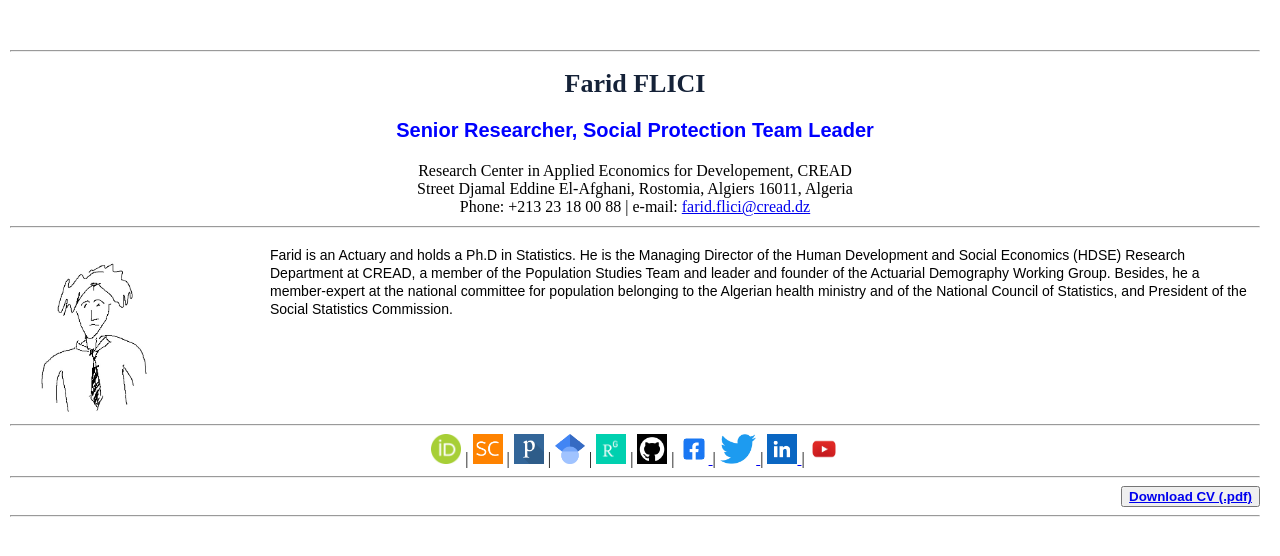
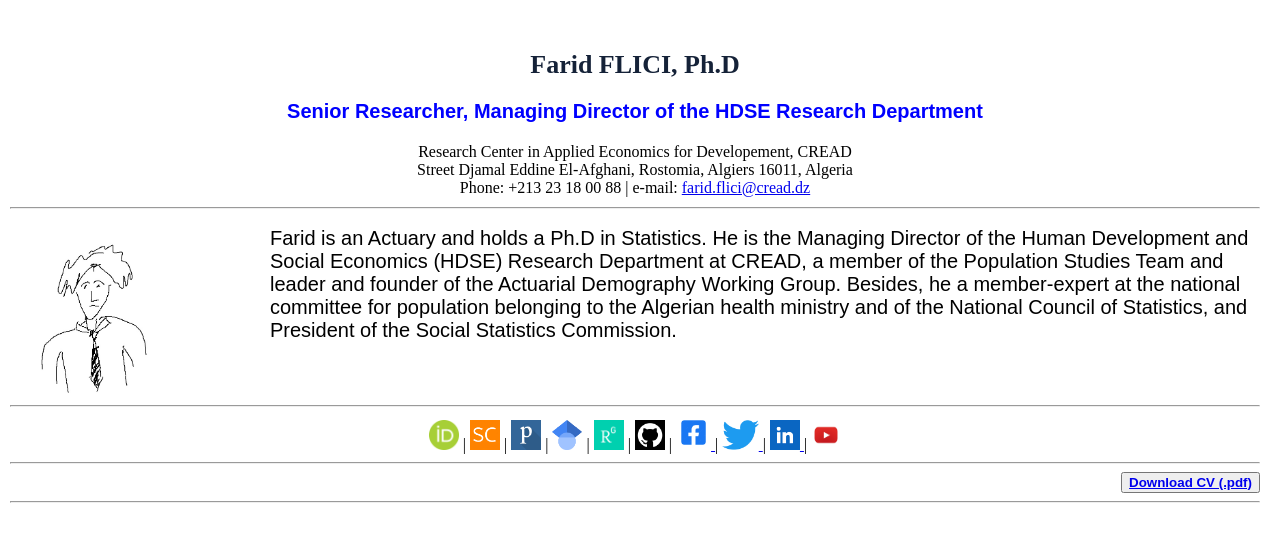
Before and after one commit to Farid-FLICI/farid-flici.github.io, a Jekyll site: the page researchername.html, which Jekyll copies as it is, in a window 1280 px wide. Shown: the top 556 px of the page. Built offline with Jekyll 4.4.1, drawn with Linux system fonts in a browser that asks for light colours.

Commit message:
Update researchername.html

```diff
--- a/researchername.html
+++ b/researchername.html
@@ -6,12 +6,12 @@
 <style>
 
 body {margin: 0;       }
-p{               font-family: sans-serif; font-size: 17px; text-align: justify; margin: 10px 10px 10px 10px }
-p2{              font-family: sans-serif; font-size: 14px; text-align: justify; }
+p{               font-family: sans-serif;   font-size: 18px; text-align: justify; margin: 10px 10px 10px 10px }
+p2{              font-family: sans-serif;   font-size: 20px; text-align: justify; }
 h1{              font-family: Merriweather; font-size: 26px; font-weight: bold ; text-align: center  ; color:#152238    }
-h2{              font-family: sans-serif; font-size: 22px; font-weight: bold ; text-align: center; background-color: #05294a; color:white  }
-h3{              font-family: sans-serif; font-size: 20px; font-weight: bold ; text-align: center  ; color: blue; }
-h4{              font-family: sans-serif; font-size: 18px; font-weight: bold ; text-align: center     }
+h2{              font-family: sans-serif;   font-size: 22px; font-weight: bold ; text-align: center; background-color: #05294a; color:white  }
+h3{              font-family: sans-serif;   font-size: 20px; font-weight: bold ; text-align: center  ; color: blue; }
+h4{              font-family: sans-serif;   font-size: 18px; font-weight: bold ; text-align: center     }
 
 * {  box-sizing: border-box;}
 .column {  float: left;  padding: 10px;  height: 180px;}
@@ -26,9 +26,9 @@ h4{              font-family: sans-serif; font-size: 18px; font-weight: bold ; t
 <body>
 
 <div style="margin: 50px 20px 20px 10px"  >
-<hr>
-<h1 align="center"> Farid FLICI </h1>
-<h3> Senior Researcher, Social Protection Team Leader</h3>
+
+ <h1 align="center"> Farid FLICI, Ph.D </h1>
+<h3> Senior Researcher, Managing Director of the HDSE Research Department</h3>
 
 <p style="font-size:100%; margin-top:0px margin-bottom:0px ; text-align:center; font-family:Times New Roman"> Research Center in Applied Economics for Developement, CREAD <br>
 Street Djamal Eddine El-Afghani, Rostomia, Algiers 16011, Algeria <br>
@@ -36,10 +36,10 @@ Phone: +213 23 18 00 88 |  e-mail: <a href="farid.flici@cread.dz" > farid.flici@
 <hr>
  <div class="row">
  <div class="column left" style="background-color:#white;">
-<p><img src="/pic_mister_researcher.jpg", height= "160" alt=" " style="float: left;"/></p>
+<p><img src="/pic_mister_researcher.jpg", height= "160" alt=" " style="float: center;"/></p>
   </div>
   <div class="column right" style="background-color:white;">
- <p2> Farid is an Actuary and holds a Ph.D in Statistics. He is the Managing Director of the Human Development and Social Economics (HDSE) Research Department at CREAD,
+ <p2 style="text-align: justify"> Farid is an Actuary and holds a Ph.D in Statistics. He is the Managing Director of the Human Development and Social Economics (HDSE) Research Department at CREAD,
   a member of the Population Studies Team and leader and founder of the Actuarial Demography Working Group. Besides, he a member-expert at the national committee for
   population belonging to the Algerian health ministry and of the National Council of Statistics, and President of the Social Statistics Commission.</p2>
 </div>
@@ -60,7 +60,7 @@ Phone: +213 23 18 00 88 |  e-mail: <a href="farid.flici@cread.dz" > farid.flici@
    <a class="a">|</a>
   <a href="https://github.com/Farid-FLICI" target="_blank"><img height="30" src="/github-logo.png"/></a>
    <a class="a">|</a>
-   <a href="https://www.facebook.com/flicifarid"  target="_blank"><img height="30" src=" /facebook-logo.png"/> </a>
+   <a href="https://www.facebook.com/flicifarid"  target="_blank"><img height="35" src=" /facebook-logo.png"/> </a>
    <a class="a">|</a>
   <a href="https://twitter.com/Farid_FLICI" target="_blank"><img height="30" src="/twitter-logo.png"/> </a>
    <a class="a">|</a>
```
